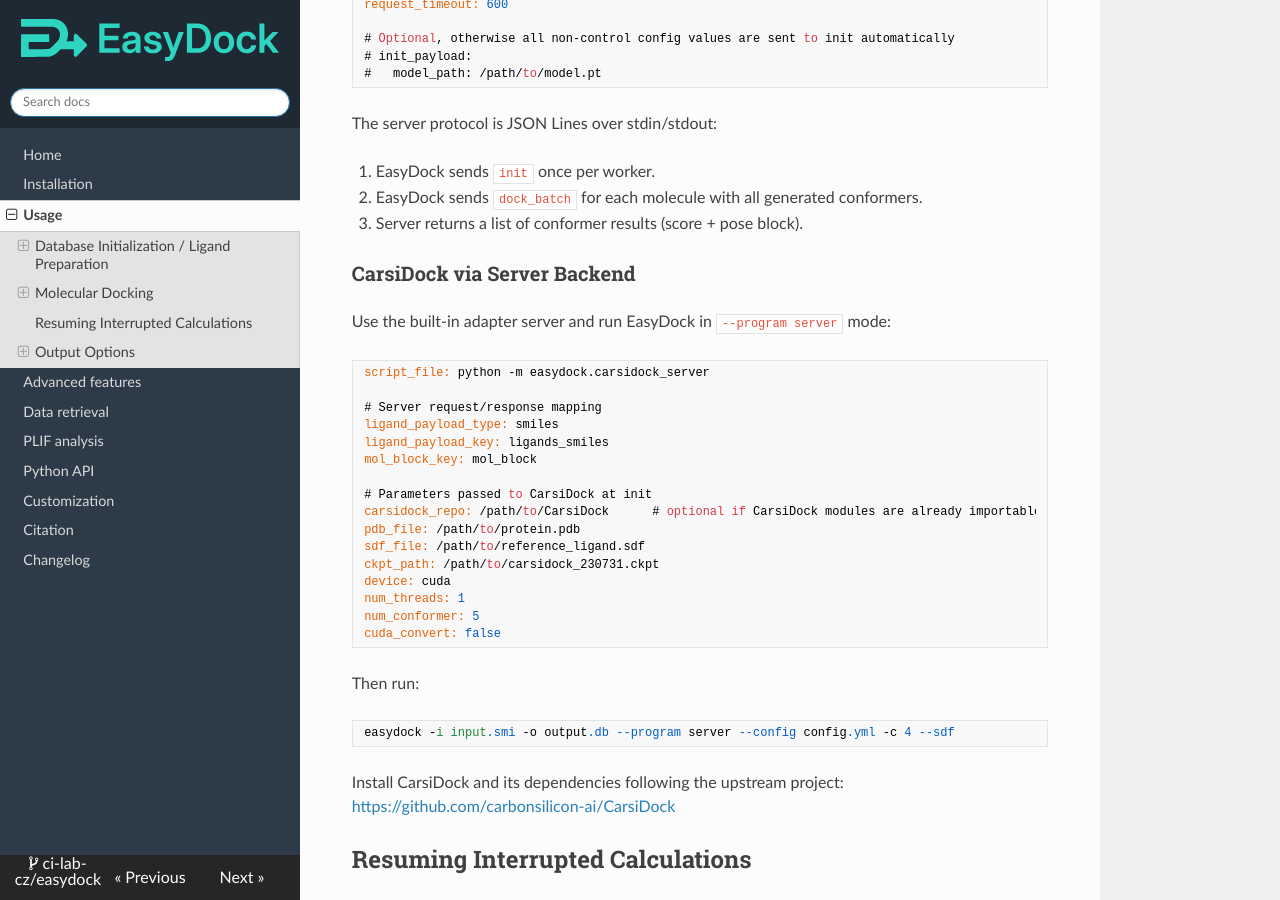
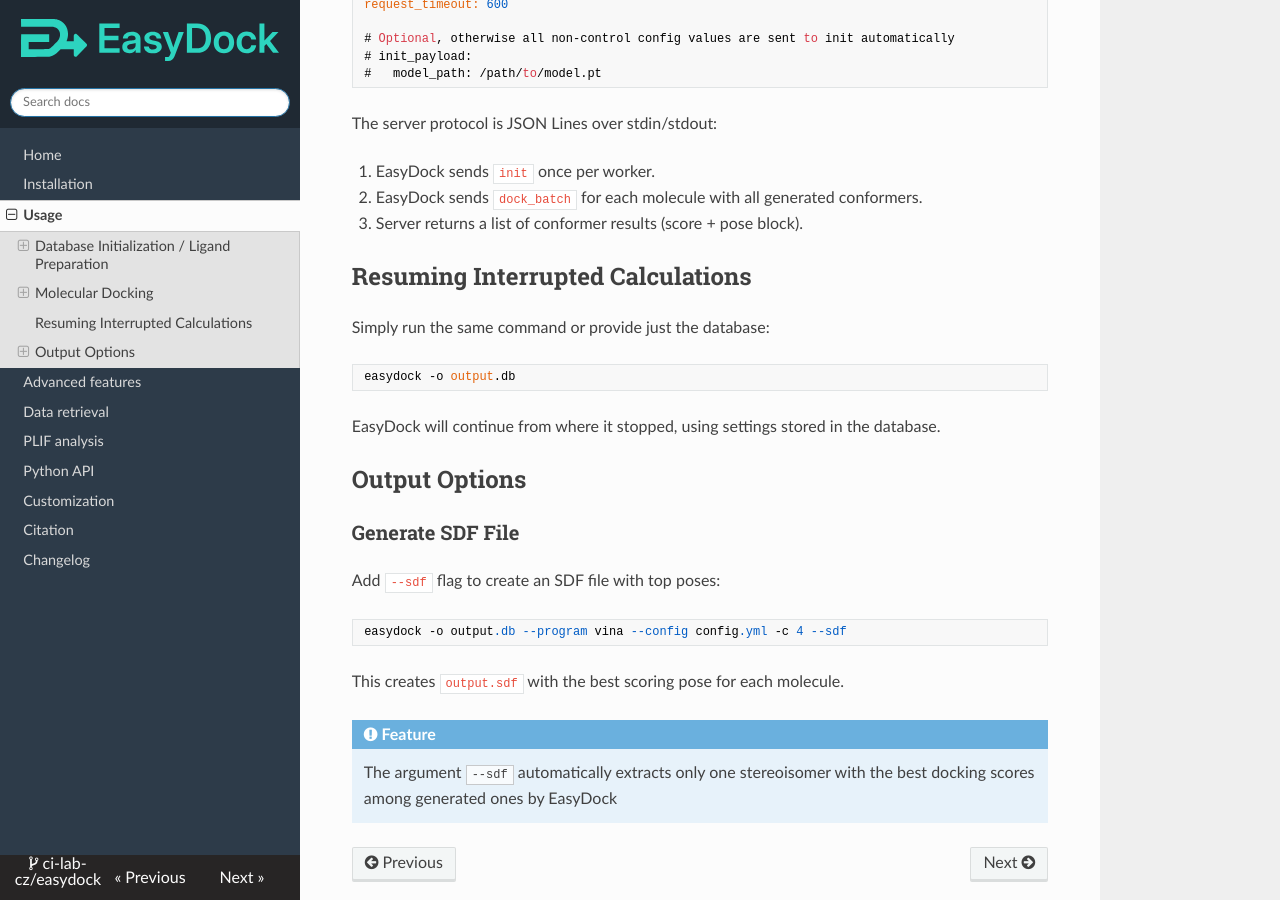
Before and after one commit to ci-lab-cz/easydock, an MkDocs documentation site: the page built from docs/usage.md, in a window 1280 px wide and 900 px high, scrolled down 4637 px. Built offline with MkDocs 1.6.1, drawn with Linux system fonts in a browser that asks for light colours; nearby versions of some CDN libraries.

Commit message:
docs files is reverted

````diff
--- a/docs/usage.md
+++ b/docs/usage.md
@@ -228,38 +228,6 @@ The server protocol is JSON Lines over stdin/stdout:
 2. EasyDock sends `dock_batch` for each molecule with all generated conformers.
 3. Server returns a list of conformer results (score + pose block).
 
-### CarsiDock via Server Backend
-
-Use the built-in adapter server and run EasyDock in `--program server` mode:
-
-```yaml
-script_file: python -m easydock.carsidock_server
-
-# Server request/response mapping
-ligand_payload_type: smiles
-ligand_payload_key: ligands_smiles
-mol_block_key: mol_block
-
-# Parameters passed to CarsiDock at init
-carsidock_repo: /path/to/CarsiDock      # optional if CarsiDock modules are already importable
-pdb_file: /path/to/protein.pdb
-sdf_file: /path/to/reference_ligand.sdf
-ckpt_path: /path/to/carsidock_230731.ckpt
-device: cuda
-num_threads: 1
-num_conformer: 5
-cuda_convert: false
-```
-
-Then run:
-
-```bash
-easydock -i input.smi -o output.db --program server --config config.yml -c 4 --sdf
-```
-
-Install CarsiDock and its dependencies following the upstream project:
-<https://github.com/carbonsilicon-ai/CarsiDock>
-
 ## Resuming Interrupted Calculations
 
 Simply run the same command or provide just the database:
````
Also changed, not shown: docs/customization.md (+0 -5 lines), docs/python_api.md (+0 -1 lines).
